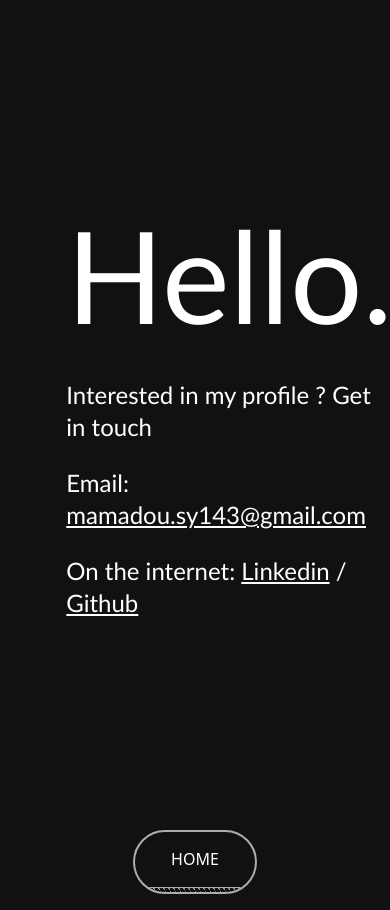
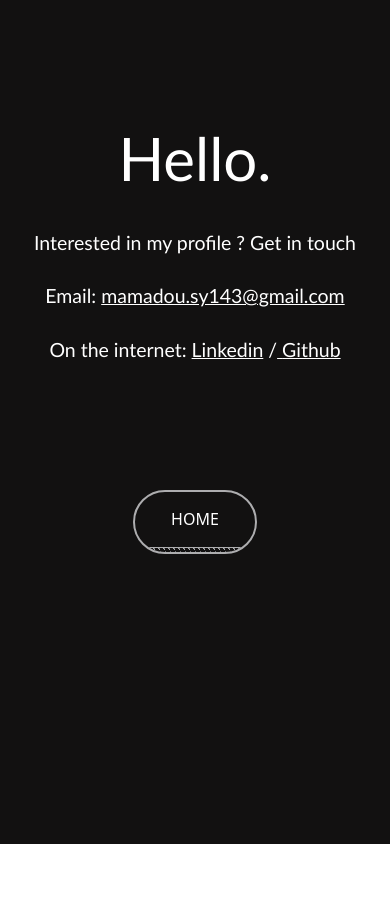
Before and after one commit to M-ams/Portfolio, a Next.js app: page /contact/contact in a window 390 px wide. After the commit the page ends 844 px from the top, so only its background shows below. Built offline with nearby package versions, Linux system fonts and the light colour scheme.

Commit message:
contact page responsive

```diff
--- a/pages/contact/contact.tsx
+++ b/pages/contact/contact.tsx
@@ -3,19 +3,19 @@ import Link from "next/link";
 function Contact() {
   return (
     <div className="bg-[#121111] min-h-screen flex flex-col">
-      <div className="flex flex-col mt-[25vh] ml-[17vw] optima">
-        <p className="text-9xl text-white gg">Hello.</p>
-        <p className="text-2xl text-white mt-10 font-thin gg2">
+      <div className="flex flex-col xl:mt-[25vh] xl:ml-[17vw] lg:mt-[25vh] lg:ml-[17vw] 2xl:mt-[25vh] 2xl:ml-[17vw] optima xs:text-center sm:text-center md:text-center ">
+        <p className="text-[10vw] xs:text-6xl lg:text-6xl xs:mt-32 lg:mt-32 md:mt-32 text-white gg">Hello.</p>
+        <p className="text-[2vw] xs:text-[5vw] sm:text-[5vw] md:text-[5vw] text-white mt-10 font-thin gg2">
           Interested in my profile ? Get in touch
         </p>
-        <p className="text-2xl text-white mt-6 font-thin gg2">
+        <p className="text-[2vw] xs:text-[5vw] text-white mt-6 font-thin gg2">
           Email:{" "}
           <Link href="mailto:mamadou.sy143@gmail.com" className="underline">
             {" "}
             mamadou.sy143@gmail.com
           </Link>
         </p>
-        <p className="text-2xl text-white mt-6 font-thin gg3">
+        <p className="text-[2vw] xs:text-[5vw] text-white mt-6 font-thin gg3">
           On the internet:{" "}
           <Link href="https://www.linkedin.com/in/mamadou-sy/" className="underline">
             {" "}
@@ -27,8 +27,8 @@ function Contact() {
             </Link>
         </p>
       </div>
-      <div className="flex m-auto mt-[25vh] space-x-6 cssanimation sequence fadeInBottom">
-        <Link href="/" className="btn btn--stripe btn--radius">
+      <div className="flex m-auto mt-[15vh] space-x-6 cssanimation sequence fadeInBottom ">
+        <Link href="/" className="btn btn--stripe btn--radius 2xl:text-[4vw]">
           Home
         </Link>
       </div>
--- a/tailwind.config.ts
+++ b/tailwind.config.ts
@@ -13,8 +13,17 @@ const config: Config = {
         'gradient-conic':
           'conic-gradient(from 180deg at 50% 50%, var(--tw-gradient-stops))',
       },
+      screens: {
+        'xs': {'min': '300px', 'max': '639px'},  // Extra small screens
+        'sm': {'min': '640px', 'max': '767px'},  // Small screens
+        'md': {'min': '768px', 'max': '1023px'}, // Medium screens
+        'lg': {'min': '1024px', 'max': '1279px'}, // Large screens
+        'xl': {'min': '1280px', 'max': '1535px'}, // Extra large screens
+        '2xl': {'min': '1536px'}, // 2x large screens (no max-width)
+      },
     },
   },
   plugins: [],
 }
+
 export default config
```
